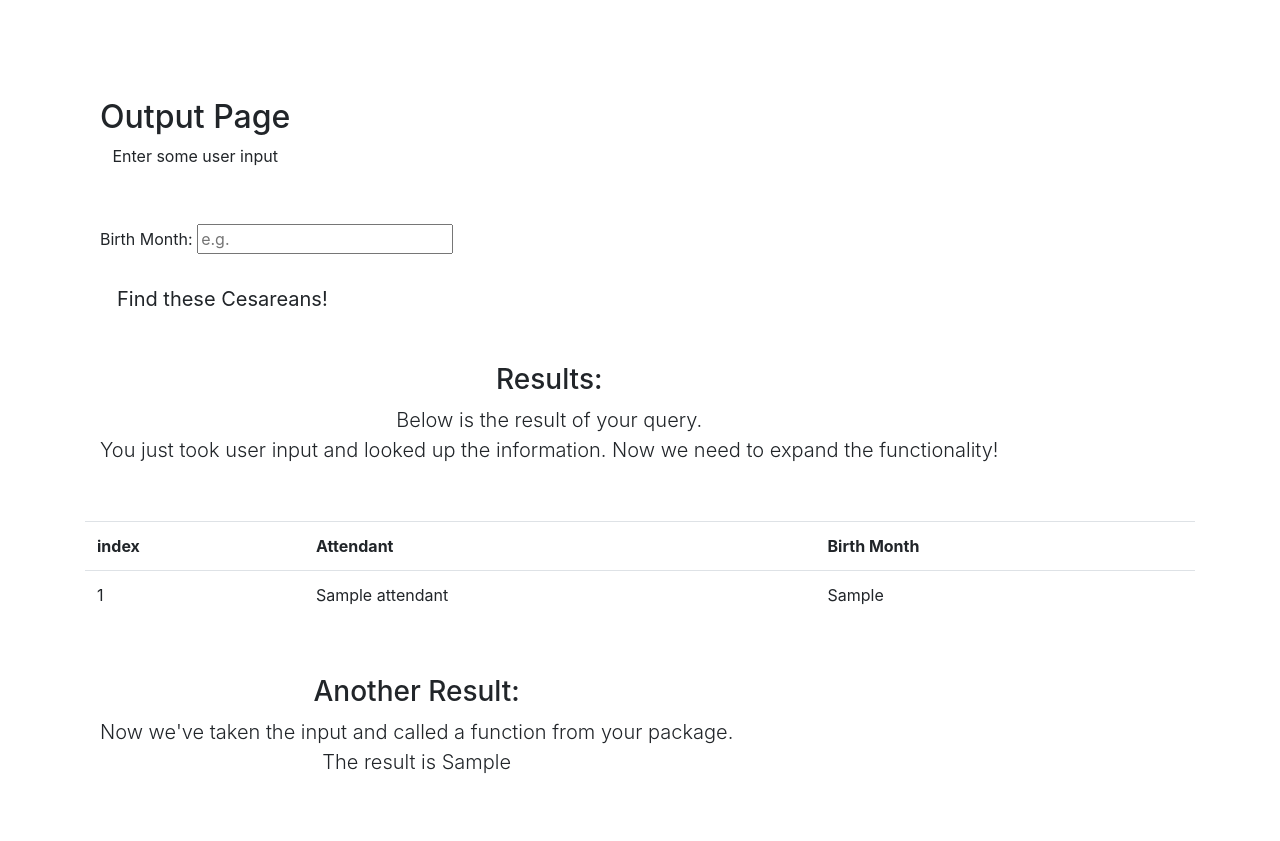
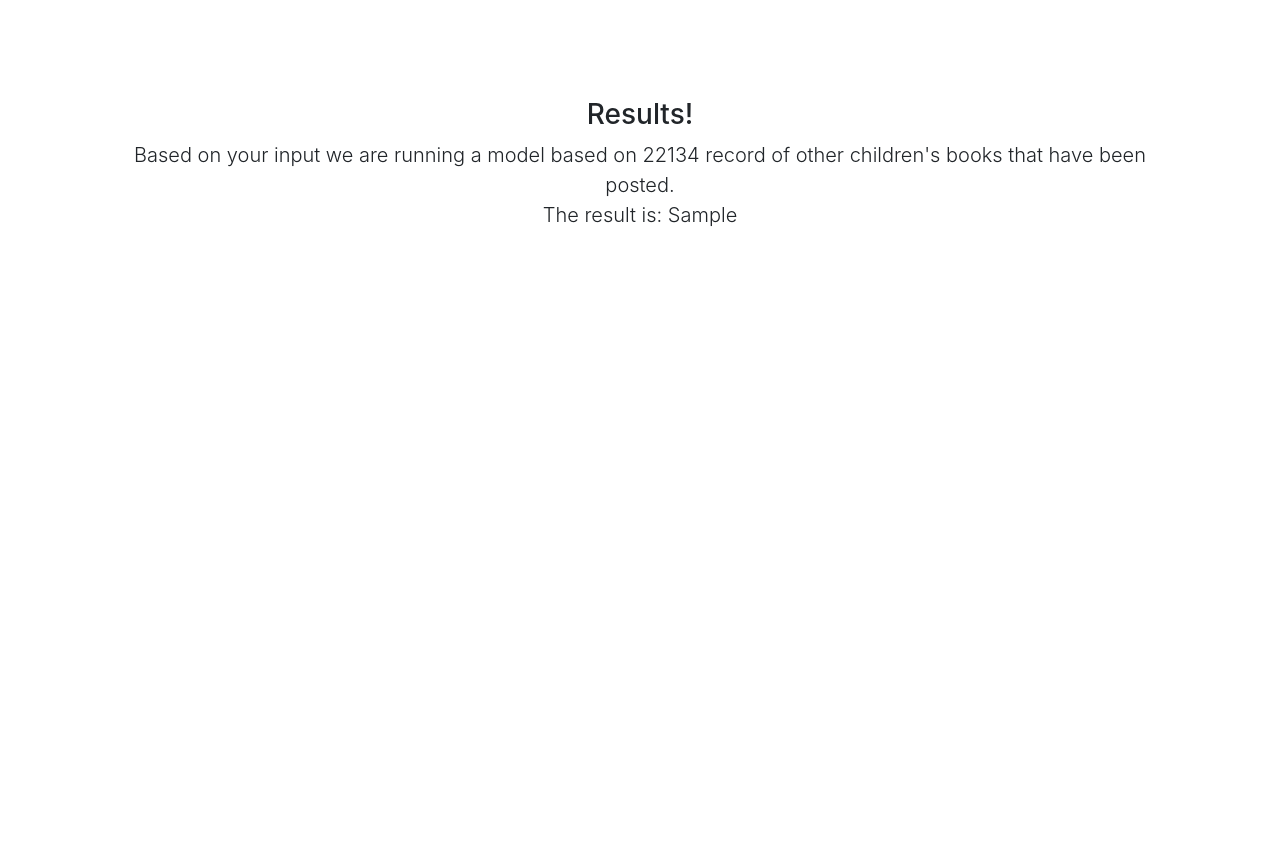
Before and after one commit to mishoptera/used-books, a Flask app: template flask_app/templates/output.html in a window 1280 px wide. After the commit the page ends 227 px from the top, so only its background shows below. Run offline with Flask 2, Linux system fonts and the light colour scheme; the template is opened without the code that fills it: most values are stand-ins (such as "Sample title", 1, 10 or a date in 2020); some libraries are stand-ins or nearby versions.

Commit message:
end of friday updates

```diff
--- a/flask_app/templates/index.html
+++ b/flask_app/templates/index.html
@@ -1,4 +1,4 @@
-<html>
+x<html>
  <head>
     <title>{{title}} - microblog</title>
  </head>
--- a/flask_app/templates/output.html
+++ b/flask_app/templates/output.html
@@ -35,48 +35,11 @@
   <body>
 
     <nav class="navbar navbar-inverse navbar-fixed-top">
-      <div class="container">
-    <div class="starter-template">
-        <h2>Output Page</h2>
-        <p>Enter some user input</p>
-    </div>
-
-    <div class = "container">
-
-      <form  action="/output" method="GET">
-        <div class="form-group">
-          <label for="birth_month">Birth Month:</label>
-          <input type="text" id="birth_month" name='birth_month' placeholder="e.g. ">
-        </div>
-        <div>
-          <button type="submit" class="btn btn-default btn-lg">Find these Cesareans!</button>
-        </div>
-      </form>
-    </div>
-    <script src="https://code.jquery.com/jquery-1.10.2.min.js"></script>
-    <script src="static/js/bootstrap.min.js"></script>
-
-  </div> <!-- /.container-->
 
     <div class="container">
       <div class="starter-template">
-        <h3>Results:</h3>
-        <p class="lead">Below is the result of your query.<br> You just took user input and looked up the information. Now we need to expand the functionality!</p>
-      </div>
-
-      <table class="table table-hover">
-      <tr><th>index</th><th>Attendant</th><th>Birth Month</th></tr>
-      {% for birth in births %}
-      <tr><td>{{ birth['index'] }}</td><td>{{ birth['attendant']}}</td><td> {{ birth['birth_month'] }}</td></tr>
-      {% endfor %}
-      </table>
-
-     </div><!-- /.container -->
-
-    <div class="container">
-      <div class="starter-template">
-        <h3>Another Result:</h3>
-        <p class="lead">Now we've taken the input and called a function from your package.<br>The result is {{the_result}}</p>
+        <h3>Results!</h3>
+        <p class="lead">Based on your input we are running a model based on 22134 record of other children's books that have been posted.<br>The result is: {{the_result}}</p>
       </div>
       <script src="https://code.jquery.com/jquery-1.10.2.min.js"></script>
       <script src="static/js/bootstrap.min.js"></script>
--- a/flask_app/views.py
+++ b/flask_app/views.py
@@ -1,46 +1,30 @@
 from flask import render_template
 from flask_app import app
 from flask import request
+from flask_app.a_Model import ModelIt
+
 
 @app.route('/')
 @app.route('/index')
+def index():
+    return render_template("index.html",
+       title = 'Home', user = { 'nickname': 'Misha' },
+       )
 @app.route('/input')
-@app.route('/output')
-
-
-
-
 def usedbooks_input():
     return render_template("input.html")
 
+@app.route('/output')
 def usedbooks_output():
-    return render_template("output.html")
-"""
-def cesareans_output():
-  #pull 'birth_month' from input field and store it
-  patient = request.args.get('birth_month')
-
-  #just select the Cesareans from the birth dtabase for the month that the user inputs
-  query = "SELECT index, attendant, birth_month FROM birth_data_table WHERE delivery_method='Cesarean' AND birth_month='%s'" % patient
-  print(query)
-  query_results=pd.read_sql_query(query,con)
-  print(query_results)
-  births = []
-  for i in range(0,query_results.shape[0]):
-      births.append(dict(index=query_results.iloc[i]['index'], attendant=query_results.iloc[i]['attendant'], birth_month=query_results.iloc[i]['birth_month']))
-      the_result = ''
-   the_result = ModelIt(patient,births)
-  return render_template("output.html", births = births, the_result = the_result)
-  """
-def index():
-   user = { 'nickname': 'Misha' } # fake user
-   return '''
-            <html>
-             <head>
-               <title>Home Page</title>
-             </head>
-             <body>
-               <h1>Hello, ''' + user['nickname'] + '''</h1>
-             </body>
-            </html>
-          '''
+    condition_ordinal = request.args.get('condition')
+    total_price = request.args.get('price')
+    free_shipping = request.args.get('free_shipping')
+    brand_included = request.args.get('brand')
+    description = request.args.get('description')
+    description_length = len(description)
+    binary_result = ModelIt(condition_ordinal, total_price, free_shipping, brand_included, description_length)
+    if binary_result == 1:
+        the_result = "Congratulations! This should sell!"
+    else:
+        the_result = "Sorry, this probably won't sell as is."
+    return render_template("output.html", the_result = the_result)
--- /dev/null
+++ b/run.py
@@ -0,0 +1,3 @@
+#!/usr/bin/env python
+from flask_app import app
+app.run(debug = True)
```
Also changed, not shown: flask_app/a_Model.py (+8 -8 lines), flask_app/templates/input.html (+7 -7 lines), 2 other files.
